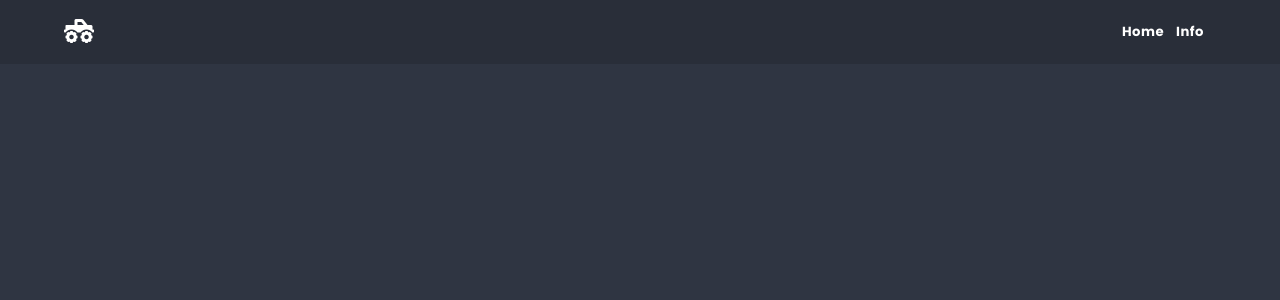
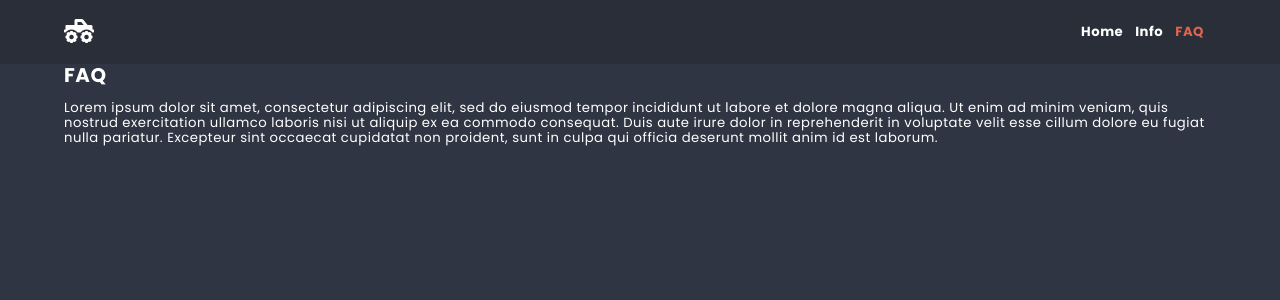
Before and after one commit to asiulijka/To_learn_React, a React app: page /FAQ in a window 1280 px wide. Shown: the top 300 px of the page. Built offline with nearby package versions, Linux system fonts and the light colour scheme.

Commit message:
Add FAQ subpage - part of 17.2

```diff
--- a/src/components/App/App.js
+++ b/src/components/App/App.js
@@ -3,6 +3,7 @@ import Home from '../Home/HomeContainer';
 import Info from '../Info/Info';
 import {BrowserRouter, Switch, Route} from 'react-router-dom';
 import MainLayout from '../MainLayout/MainLayout';
+import FAQ from '../FAQ/FAQ';
 
 const App = () => (
   <BrowserRouter>
@@ -10,6 +11,7 @@ const App = () => (
       <Switch>
         <Route exact path='/' component={Home} />
         <Route exact path='/info' component={Info} />
+        <Route exact path='/FAQ' component={FAQ} />
       </Switch>
     </MainLayout>
   </BrowserRouter>
--- /dev/null
+++ b/src/components/FAQ/FAQ.js
@@ -0,0 +1,11 @@
+import React from 'react';
+import Container from '../Container/Container';
+
+const FAQ = () => (
+  <Container>
+    <h2>FAQ</h2>
+    <p>Lorem ipsum dolor sit amet, consectetur adipiscing elit, sed do eiusmod tempor incididunt ut labore et dolore magna aliqua. Ut enim ad minim veniam, quis nostrud exercitation ullamco laboris nisi ut aliquip ex ea commodo consequat. Duis aute irure dolor in reprehenderit in voluptate velit esse cillum dolore eu fugiat nulla pariatur. Excepteur sint occaecat cupidatat non proident, sunt in culpa qui officia deserunt mollit anim id est laborum.</p>
+  </Container>
+);
+
+export default FAQ;
--- a/src/components/Header/Header.js
+++ b/src/components/Header/Header.js
@@ -19,6 +19,7 @@ class Header extends React.Component {
             <nav>
               <NavLink exact to='/' activeClassName='active'>Home</NavLink>
               <NavLink exact to='/info' activeClassName='active'>Info</NavLink>
+              <NavLink exact to='/FAQ' activeClassName='active'>FAQ</NavLink>
             </nav>
           </div>
         </Container>
```
